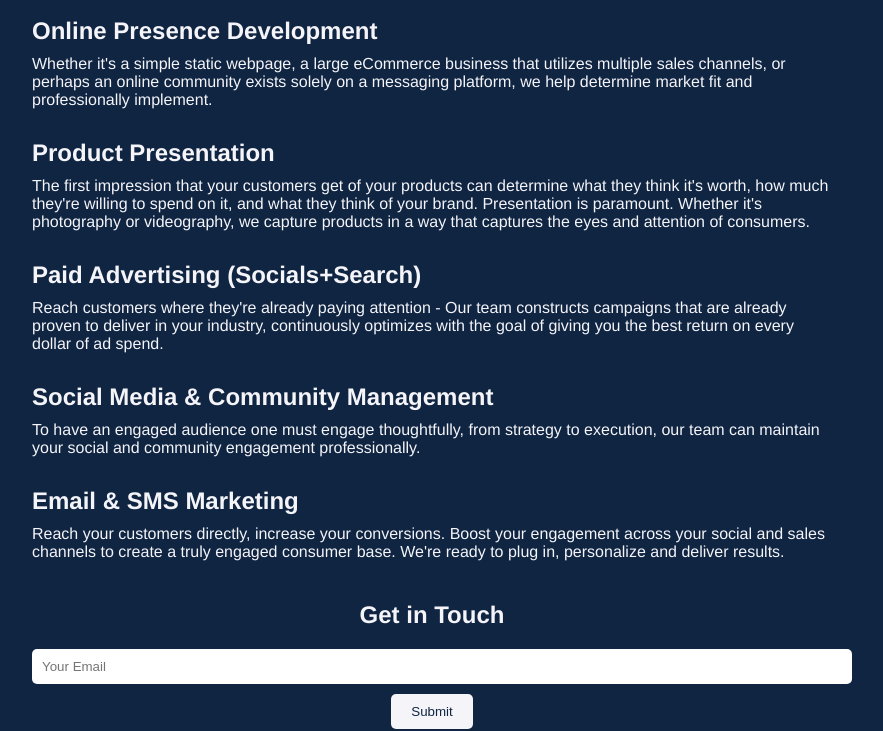
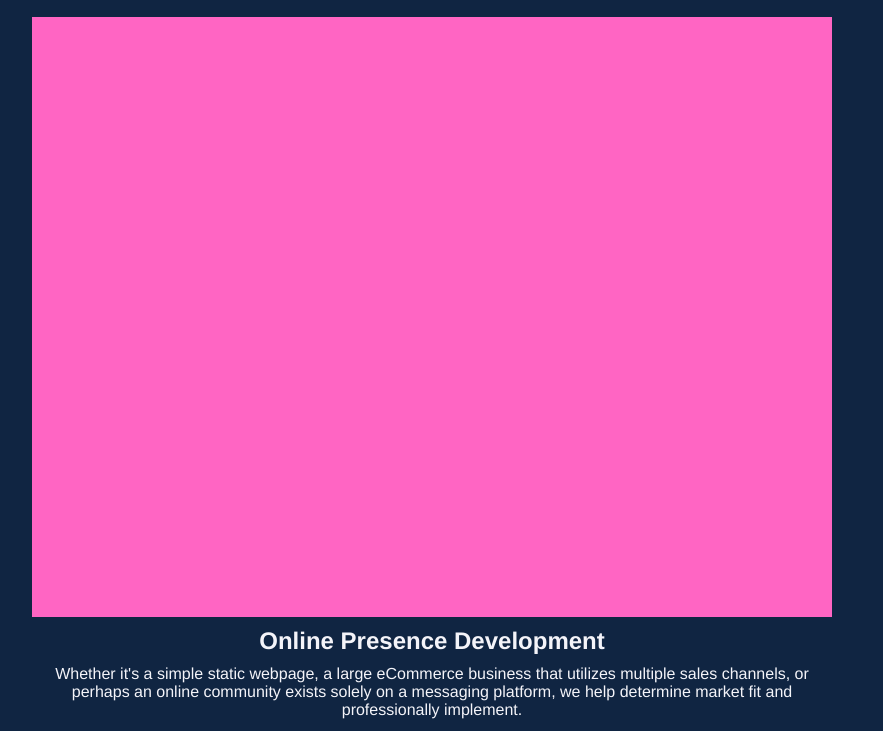
Before and after one commit to kogzysample/services, a plain HTML site: page index.html in a window 1280 px wide. Shown: the part 90-821 px from the top of the page, without its empty margins (208-1091 px from the left). Drawn offline with Linux system fonts and the light colour scheme.

Commit message:
Update index.html

```diff
--- a/index.html
+++ b/index.html
@@ -24,6 +24,13 @@
         }
         .service {
             margin-bottom: 30px;
+            text-align: center; /* Center text within each service */
+        }
+        .service img {
+            display: block;
+            margin: 0 auto 10px; /* Center image and add margin below it */
+            max-width: 100%; /* Ensure the image is responsive */
+            height: auto; /* Maintain aspect ratio */
         }
         .contact-form {
             margin-top: 40px;
@@ -62,26 +69,31 @@
         <div style="margin-bottom: 20px;"></div> <!-- Adding space between "Services" and the listed services -->
 
         <div class="service">
+            <img src="kgzy images/image1.jpg" alt="Online Presence Development">
             <h2>Online Presence Development</h2>
             <p>Whether it's a simple static webpage, a large eCommerce business that utilizes multiple sales channels, or perhaps an online community exists solely on a messaging platform, we help determine market fit and professionally implement.</p>
         </div>
 
         <div class="service">
+            <img src="kgzy images/image2.jpg" alt="Product Presentation">
             <h2>Product Presentation</h2>
             <p>The first impression that your customers get of your products can determine what they think it's worth, how much they're willing to spend on it, and what they think of your brand. Presentation is paramount. Whether it's photography or videography, we capture products in a way that captures the eyes and attention of consumers.</p>
         </div>
 
         <div class="service">
+            <img src="kgzy images/image3.jpg" alt="Paid Advertising">
             <h2>Paid Advertising (Socials+Search)</h2>
             <p>Reach customers where they're already paying attention - Our team constructs campaigns that are already proven to deliver in your industry, continuously optimizes with the goal of giving you the best return on every dollar of ad spend.</p>
         </div>
 
         <div class="service">
+            <img src="kgzy images/image4.jpg" alt="Social Media & Community Management">
             <h2>Social Media & Community Management</h2>
             <p>To have an engaged audience one must engage thoughtfully, from strategy to execution, our team can maintain your social and community engagement professionally.</p>
         </div>
 
         <div class="service">
+            <img src="kgzy images/image5.jpg" alt="Email & SMS Marketing">
             <h2>Email & SMS Marketing</h2>
             <p>Reach your customers directly, increase your conversions. Boost your engagement across your social and sales channels to create a truly engaged consumer base. We're ready to plug in, personalize and deliver results.</p>
         </div>
```
